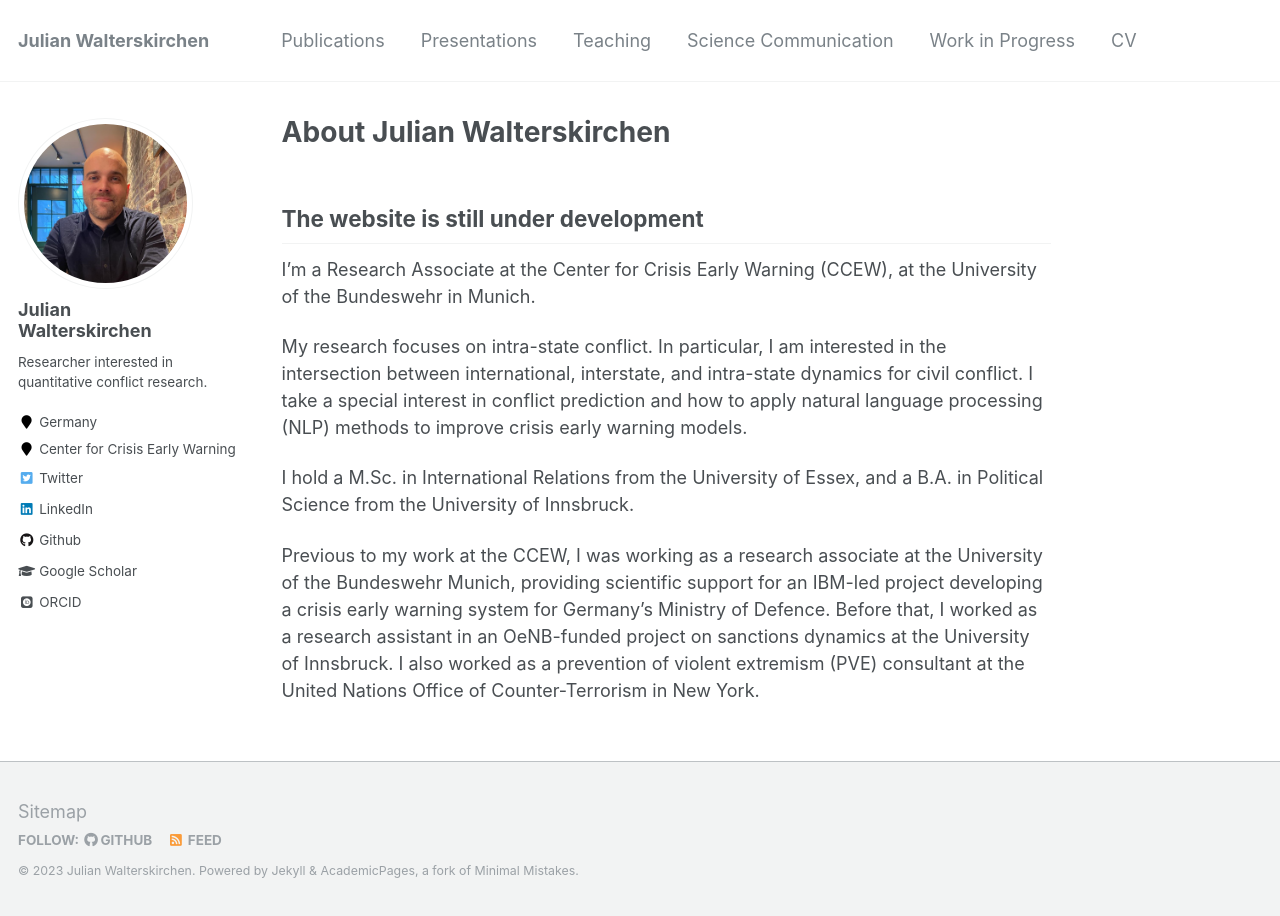
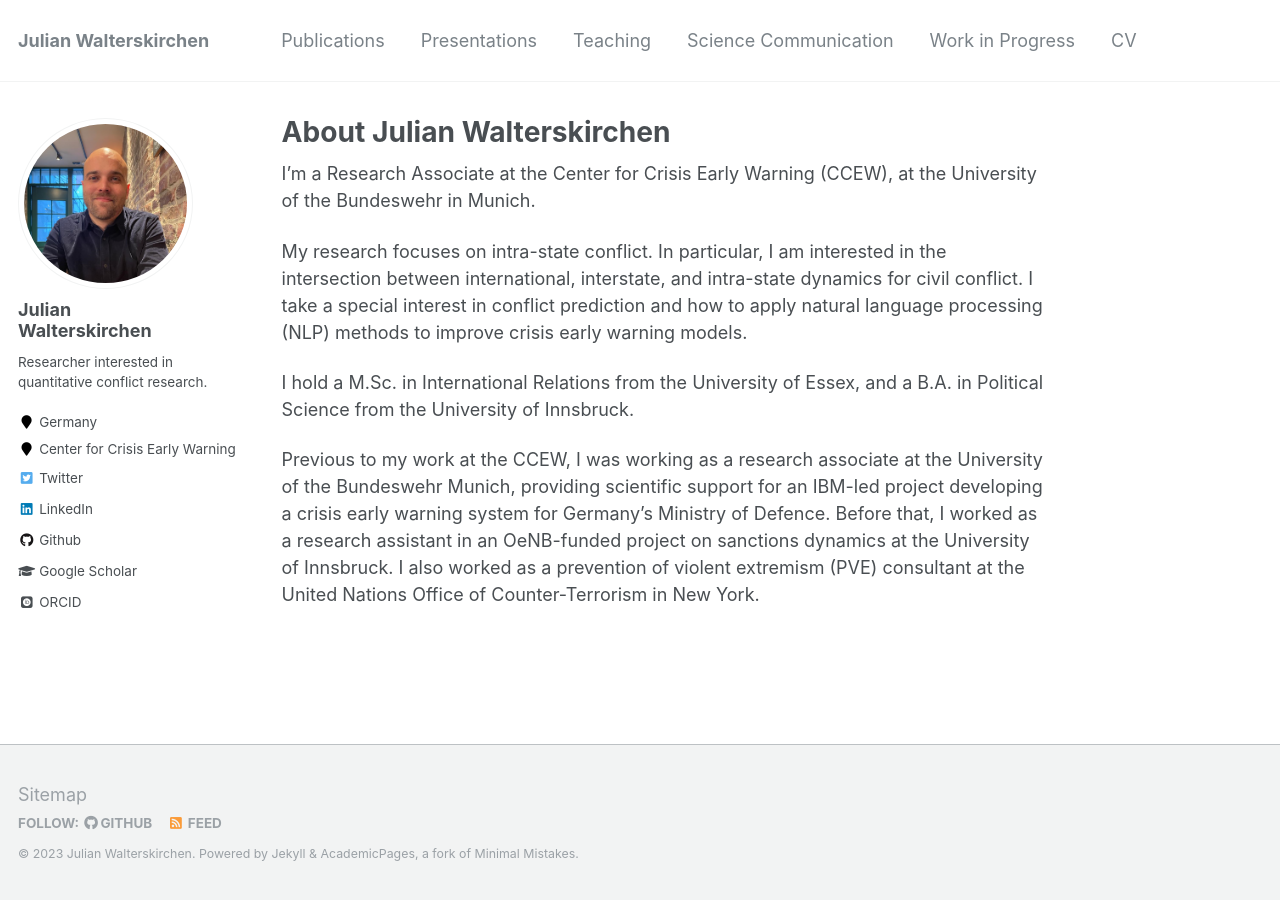
Before and after one commit to jwalterskirchen/jwalterskirchen.github.io, a Jekyll site: the page built from _pages/about.md, in a window 1280 px wide. Built offline with Jekyll 4.4.1, drawn with Linux system fonts in a browser that asks for light colours; some web fonts are replaced.

Commit message:
Update about.md

```diff
--- a/_pages/about.md
+++ b/_pages/about.md
@@ -8,9 +8,6 @@ redirect_from:
   - /about.html
 ---
 
-The website is still under development
---------------
-
 I'm a Research Associate at the Center for Crisis Early Warning (CCEW), at the University of the Bundeswehr in Munich.
 
 My research focuses on intra-state conflict. In particular, I am interested in the intersection between international, interstate, and intra-state dynamics for civil conflict. I take a special interest in conflict prediction and how to apply natural language processing (NLP) methods to improve crisis early warning models.
```
